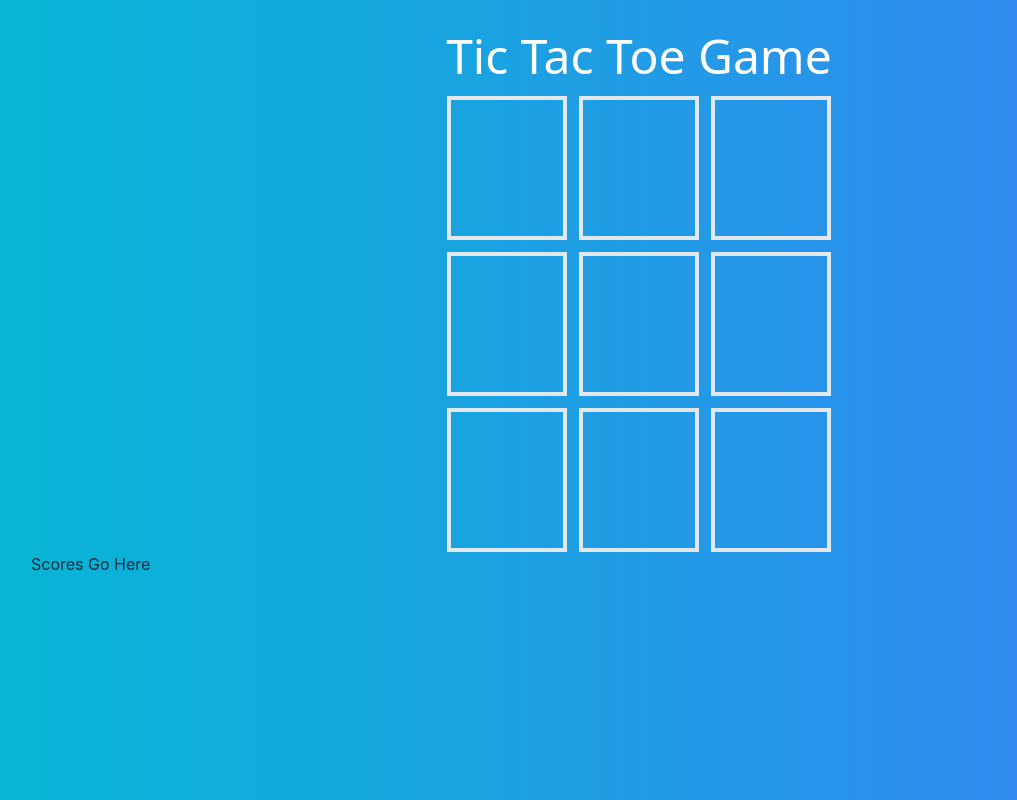
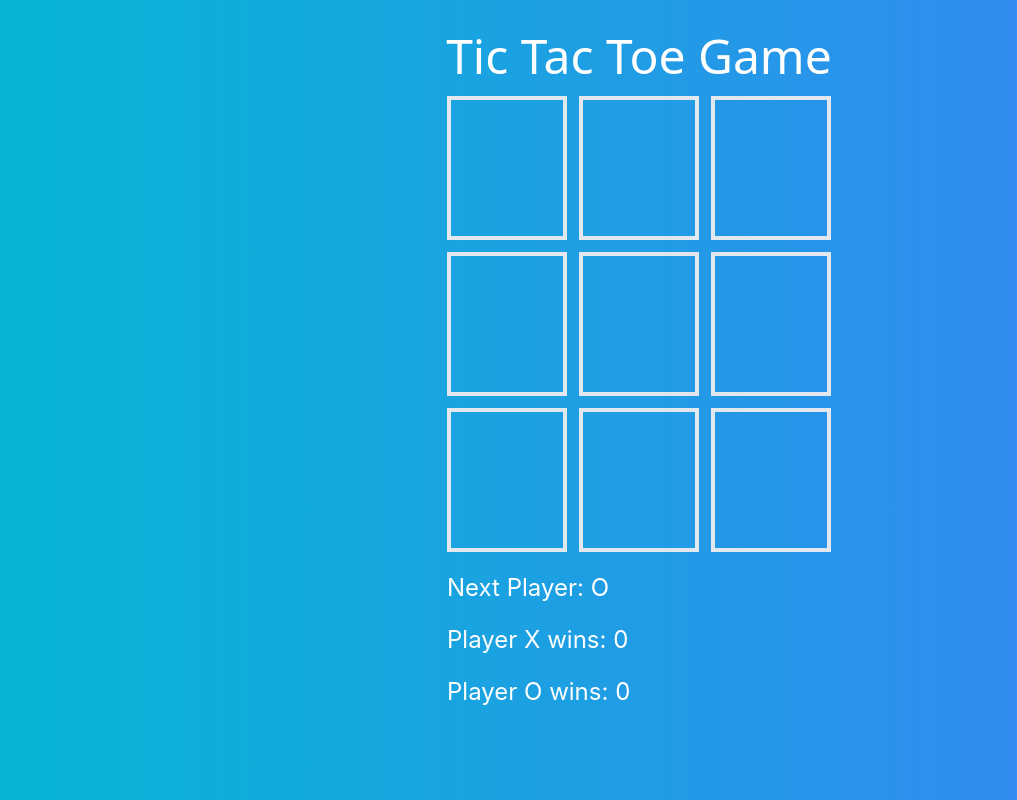
Before and after one commit to teadulellari/tic-tac-toe, a React app in the folder tic-tac-toe/: page / in a window 1280 px wide. Shown: the whole page, without its empty margins (1-1018 px from the left). Built offline with nearby package versions, Linux system fonts and the light colour scheme; the HTML template or start-up script is replaced by a standard one.

Commit message:
adding the scores functionality and styling

```diff
--- a/tic-tac-toe/src/components/Game.tsx
+++ b/tic-tac-toe/src/components/Game.tsx
@@ -1,5 +1,9 @@
 import { useState, useEffect } from "react";
 import Square from "./Square";
+
+type Scores = {
+  [key: string]: number;
+};
 
 const initialGameState = ["", "", "", "", "", "", "", "", ""];
 const winningCombos = [
@@ -12,25 +16,33 @@ const winningCombos = [
   [0, 4, 8],
   [2, 4, 6],
 ];
+const initialScores: Scores = { X: 0, O: 0 };
+
 const Game = () => {
   const [gameState, setGameState] = useState(initialGameState);
   const [currentPlayer, setCurrentPlayer] = useState("X");
+  const [scores, setScores] = useState(initialScores);
 
   useEffect(() => {
     checkForWinner();
   }, [gameState]);
 
-  const resetBoard  = () => setGameState(initialGameState);
+  const resetBoard = () => setGameState(initialGameState);
 
   const handleWIn = () => {
     window.alert(`Congrats player ${currentPlayer}! You are the winner!`);
+
+    const newPlayerScore = scores[currentPlayer] + 1;
+    const newScores = { ...scores };
+    newScores[currentPlayer] = newPlayerScore;
+    setScores(newScores);
     resetBoard();
   };
 
   const handleDraw = () => {
     window.alert("The game ended in a draw.");
     resetBoard();
-  }
+  };
 
   const checkForWinner = () => {
     let roundWon = false;
@@ -91,7 +103,17 @@ const Game = () => {
             <Square key={index} onClick={handleclick} {...{ index, player }} />
           ))}
         </div>
-        <div>Scores Go Here</div>
+        <div className="mx-auto w-96 text-2xl text-serif">
+          <p className="text-white mt-5">
+            Next Player: <span>{currentPlayer}</span>
+          </p>
+          <p className="text-white mt-5">
+            Player X wins: <span>{scores["X"]}</span>
+          </p>
+          <p className="text-white mt-5">
+            Player O wins: <span>{scores["O"]}</span>
+          </p>
+        </div>
       </div>
     </div>
   );
```
